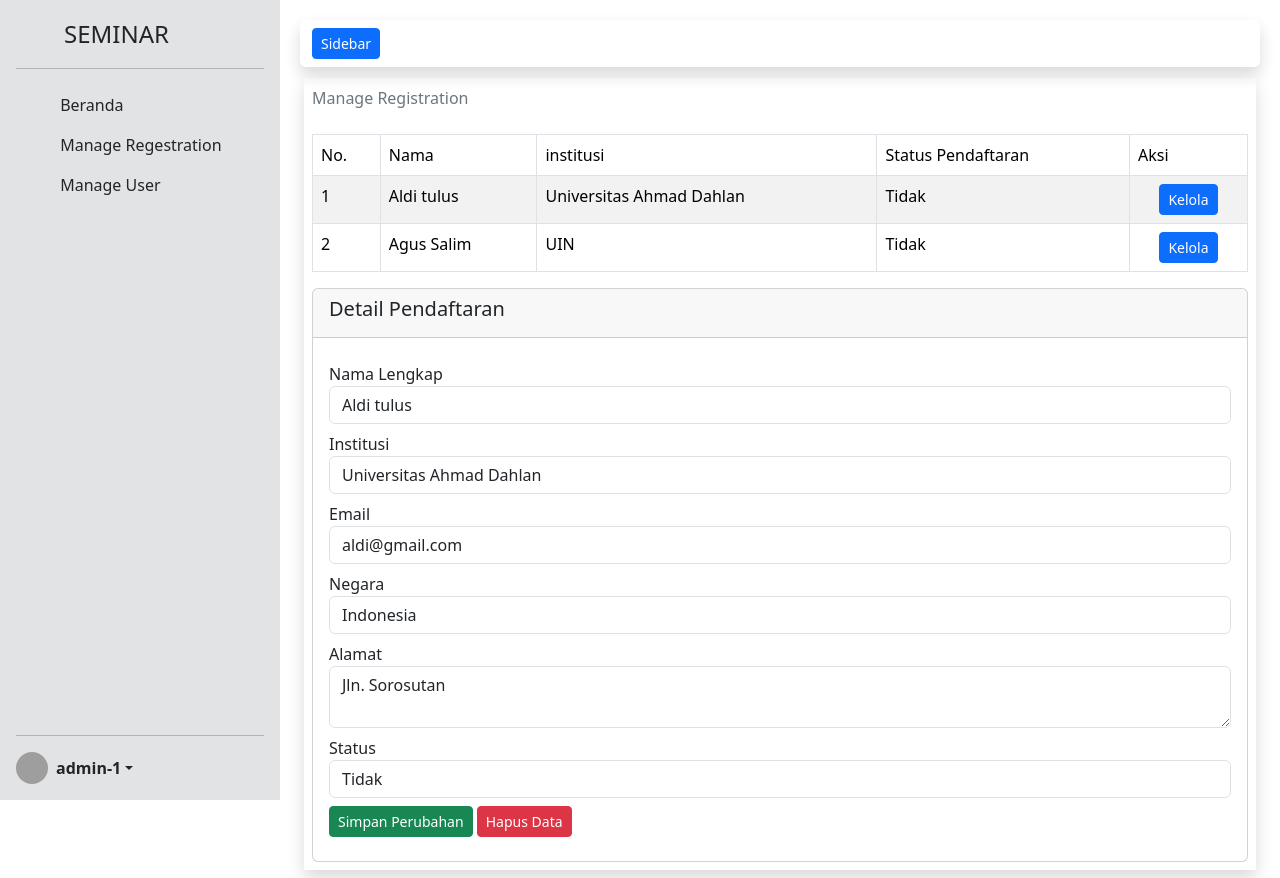
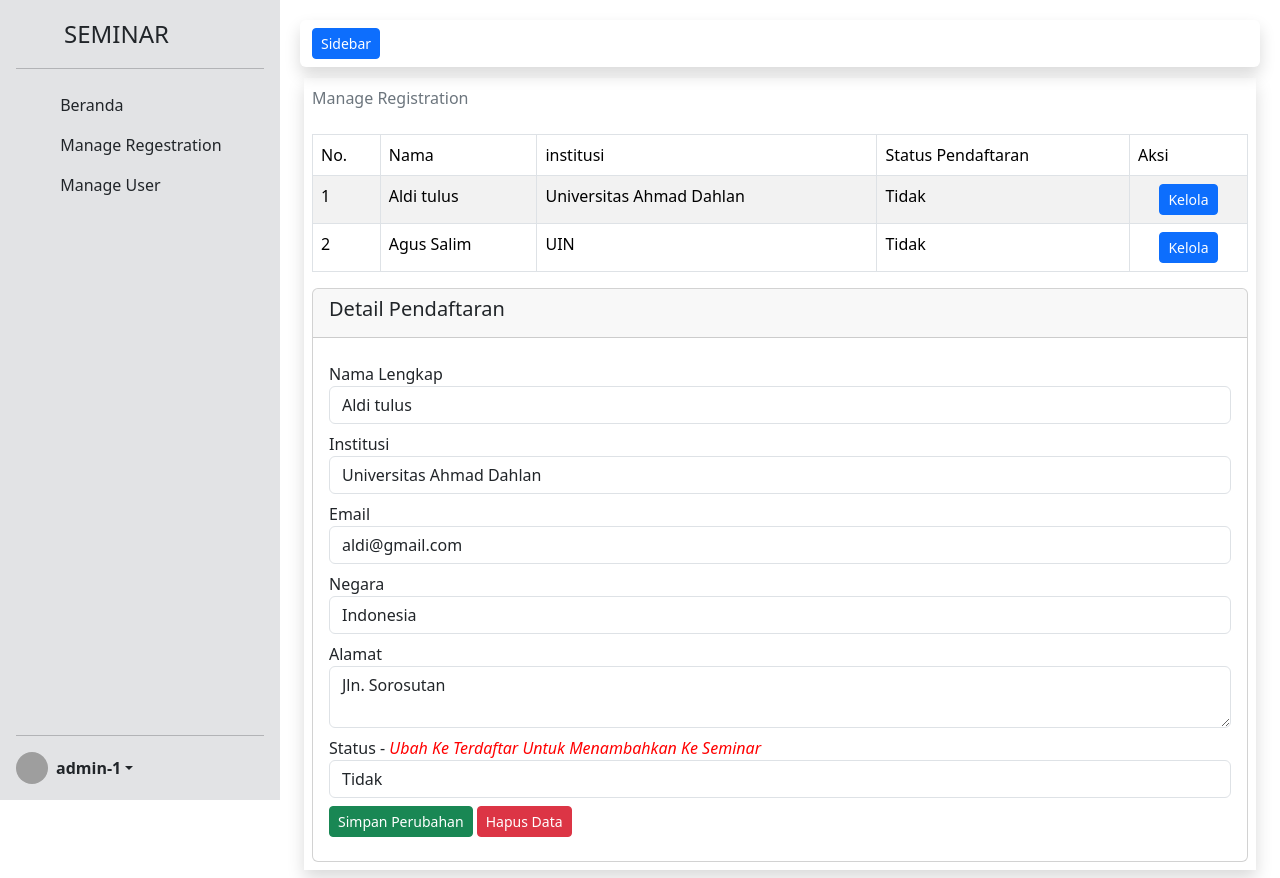
Before and after one commit to littleboy12/pendaftaraSeminar, a PHP site: page /view/view_manage_registration.php?id=1 in a window 1280 px wide. Run offline with PHP 8.4, Linux system fonts and the light colour scheme; a user stored in the database is signed in; data comes from the database, SQL or seed files in the repository; grey boxes are pictures that could not be loaded.

Commit message:
Membuat Keterangan Teks Pada Status Peserta

```diff
--- a/view/view_manage_registration.php
+++ b/view/view_manage_registration.php
@@ -99,7 +99,7 @@ if (isset($_GET['id'])) {
                                 <textarea name="alamat" name="" class="form-control" id=""><?= $data['alamat'] ?></textarea>
                             </div>
                             <div class="form-group my-2">
-                                <label for="email">Status</label>
+                                <label for="email">Status - <span style="font-style: italic; font-weight: 100; color: red;">Ubah Ke <b>Terdaftar</b> Untuk Menambahkan Ke Seminar</span> </label>
                                 <select name="status" id="status" class="form-control">
                                     <?php if ($data['status'] == 'Terdaftar' or $data['status'] == 'Tidak' or $data['status'] == 'belum') : ?>
                                         <option value="0" selected><?= $data['status']; ?></option>
```
